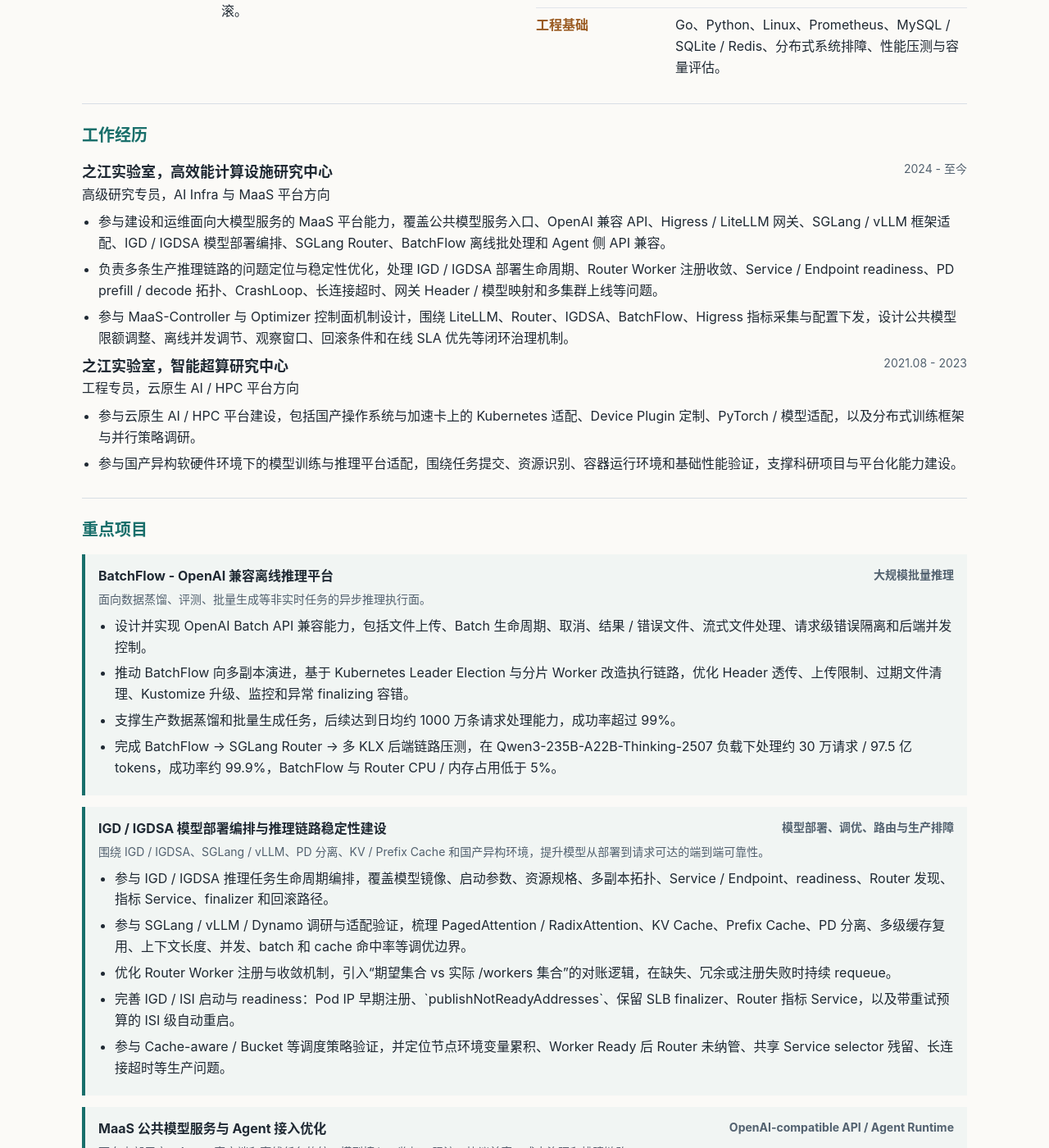
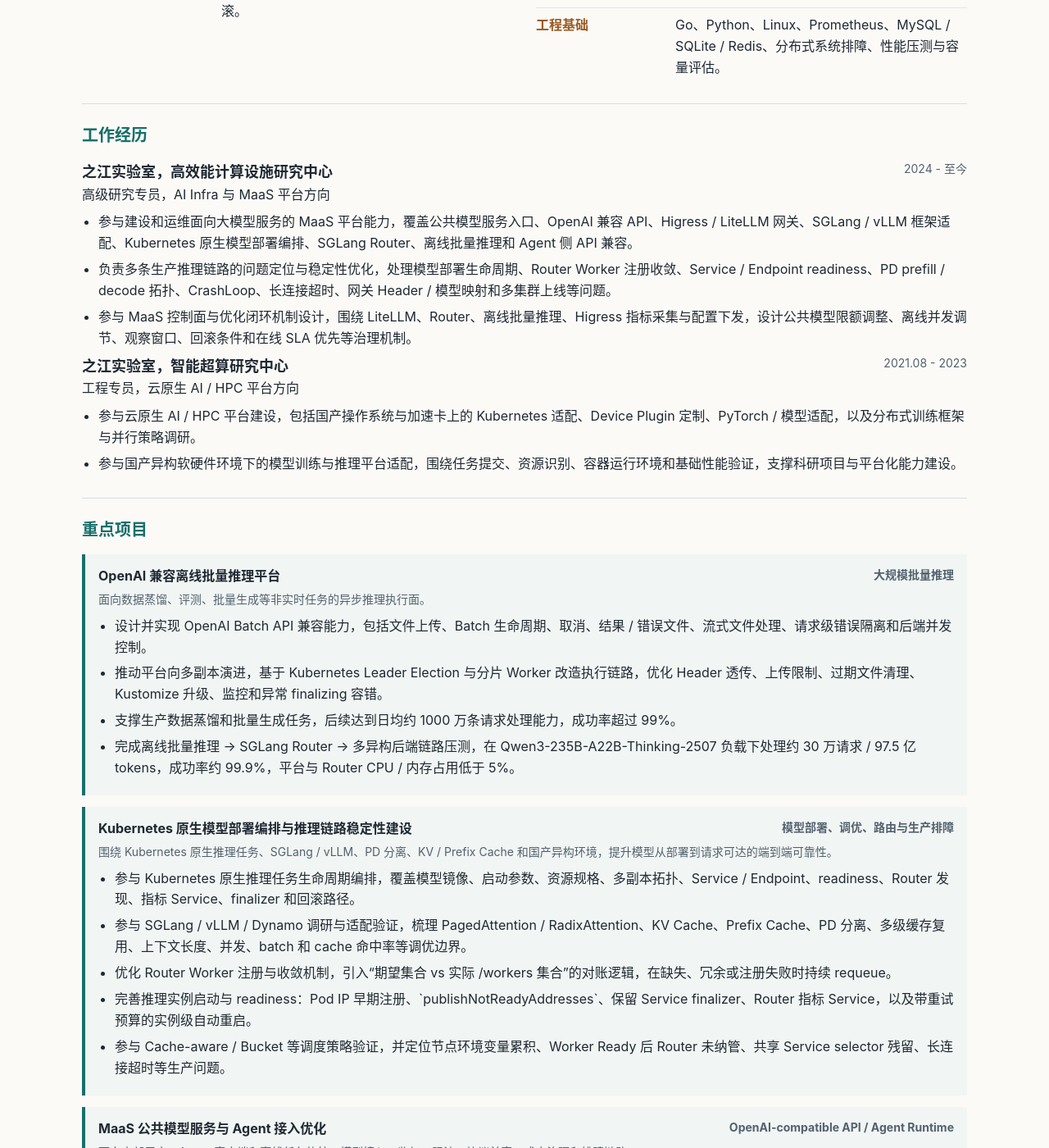
Before and after one commit to WZStephen/wzstephen.github.io, a Jekyll site: the page resume/index-cn.html, which Jekyll copies as it is, in a window 1280 px wide and 1400 px high, scrolled down 1234 px. Shown: the whole window at 82% size. Built offline with Jekyll 4.4.1, drawn with Linux system fonts in a browser that asks for light colours; some of the changed text lies outside the part shown.

```diff
--- a/resume/index-cn.html
+++ b/resume/index-cn.html
@@ -376,19 +376,19 @@
     <section>
       <h2>个人简介</h2>
       <div class="summary">
-        面向 AI Infra 与大模型推理服务的平台工程师，专注生产级 LLM Serving、模型服务控制面和 OpenAI 兼容 MaaS 能力建设。长期参与公共模型服务、离线批量推理、IGD / IGDSA 模型部署编排、SGLang / vLLM 框架适配与轻量调优、模型网关、路由可靠性、Agent 客户端接入和国产 GPU / XPU 环境适配。在当前工作中将 Claude Code、Codex、OpenCode、OpenClaw 等 Agent 工具链嵌入代码检索、排障、文档、发布核对和验证闭环，推动复杂平台能力快速迭代。
+        面向 AI Infra 与大模型推理服务的平台工程师，专注生产级 LLM Serving、模型服务控制面和 OpenAI 兼容 MaaS 能力建设。长期参与公共模型服务、离线批量推理、Kubernetes 原生模型部署编排、SGLang / vLLM 框架适配与轻量调优、模型网关、路由可靠性、Agent 客户端接入和国产 GPU / XPU 环境适配。在当前工作中将 Claude Code、Codex、OpenCode、OpenClaw 等 Agent 工具链嵌入代码检索、排障、文档、发布核对和验证闭环，推动复杂平台能力快速迭代。
       </div>
     </section>
 
     <section>
       <h2>关键成果</h2>
       <ul>
-        <li>支撑 BatchFlow 生产数据蒸馏和批量生成任务，后续达到日均约 1000 万条请求处理能力，成功率超过 99%。</li>
-        <li>验证 BatchFlow -> SGLang Router -> 多 KLX 后端链路：Qwen3 负载下约 30 万请求 / 97.5 亿 tokens，成功率约 99.9%，BatchFlow 与 Router CPU / 内存开销低于 5%。</li>
+        <li>支撑 OpenAI 兼容离线批量推理平台承接生产数据蒸馏和批量生成任务，后续达到日均约 1000 万条请求处理能力，成功率超过 99%。</li>
+        <li>验证离线批量推理 -> SGLang Router -> 多异构后端链路：Qwen3 负载下约 30 万请求 / 97.5 亿 tokens，成功率约 99.9%，平台与 Router CPU / 内存开销低于 5%。</li>
         <li>参与 SGLang / vLLM / Dynamo 推理框架调优：覆盖 KV / Prefix Cache、PD 分离、Cache-aware / Bucket 路由和 QPS / TTFT / Tok/s 验证。</li>
         <li>建设 OpenAI 兼容 MaaS 公共服务能力，围绕 API key、模型授权、TPM / RPM、token budget、模型映射和 Agent 客户端接入沉淀可复用治理流程。</li>
         <li>在当前 MaaS / LLM Serving 工作中使用 Agent 辅助代码检索、故障复盘、方案草稿、发布核对和文档沉淀，把多步人工流程沉淀为可复用迭代链路。</li>
-        <li>围绕 IGD / IGDSA 完善模型部署生命周期，覆盖 CRD / Controller、Service / Endpoint、readiness、Router 发现、指标 Service、finalizer、多集群上线和回滚。</li>
+        <li>围绕 Kubernetes 原生模型部署控制面完善推理任务生命周期，覆盖 CRD / Controller、Service / Endpoint、readiness、Router 发现、指标 Service、finalizer、多集群上线和回滚。</li>
       </ul>
     </section>
 
@@ -404,7 +404,7 @@
       <div class="grid">
         <div>
           <div class="skill-row"><div class="skill-label">LLM 推理</div><div>SGLang、vLLM、OpenAI 兼容 API、流式响应、Embedding、Responses API、PD 分离、KV / Prefix Cache、Cache-aware 与 Bucket 路由。</div></div>
-          <div class="skill-row"><div class="skill-label">模型部署</div><div>IGD / IGDSA、Kubernetes Operator / Controller、CRD、Helm、Kustomize、Service / Endpoint、readiness、finalizer、平滑升级与回滚。</div></div>
+          <div class="skill-row"><div class="skill-label">模型部署</div><div>Kubernetes 原生推理任务、Operator / Controller、CRD、Helm、Kustomize、Service / Endpoint、readiness、finalizer、平滑升级与回滚。</div></div>
         </div>
         <div>
           <div class="skill-row"><div class="skill-label">MaaS 公共服务</div><div>Higress、LiteLLM、AI Gateway、API key、team / model access、TPM / RPM、token budget、模型映射、指标与可观测性。</div></div>
@@ -424,9 +424,9 @@
         <div class="meta">2024 - 至今</div>
       </div>
       <ul>
-        <li>参与建设和运维面向大模型服务的 MaaS 平台能力，覆盖公共模型服务入口、OpenAI 兼容 API、Higress / LiteLLM 网关、SGLang / vLLM 框架适配、IGD / IGDSA 模型部署编排、SGLang Router、BatchFlow 离线批处理和 Agent 侧 API 兼容。</li>
-        <li>负责多条生产推理链路的问题定位与稳定性优化，处理 IGD / IGDSA 部署生命周期、Router Worker 注册收敛、Service / Endpoint readiness、PD prefill / decode 拓扑、CrashLoop、长连接超时、网关 Header / 模型映射和多集群上线等问题。</li>
-        <li>参与 MaaS-Controller 与 Optimizer 控制面机制设计，围绕 LiteLLM、Router、IGDSA、BatchFlow、Higress 指标采集与配置下发，设计公共模型限额调整、离线并发调节、观察窗口、回滚条件和在线 SLA 优先等闭环治理机制。</li>
+        <li>参与建设和运维面向大模型服务的 MaaS 平台能力，覆盖公共模型服务入口、OpenAI 兼容 API、Higress / LiteLLM 网关、SGLang / vLLM 框架适配、Kubernetes 原生模型部署编排、SGLang Router、离线批量推理和 Agent 侧 API 兼容。</li>
+        <li>负责多条生产推理链路的问题定位与稳定性优化，处理模型部署生命周期、Router Worker 注册收敛、Service / Endpoint readiness、PD prefill / decode 拓扑、CrashLoop、长连接超时、网关 Header / 模型映射和多集群上线等问题。</li>
+        <li>参与 MaaS 控制面与优化闭环机制设计，围绕 LiteLLM、Router、离线批量推理、Higress 指标采集与配置下发，设计公共模型限额调整、离线并发调节、观察窗口、回滚条件和在线 SLA 优先等治理机制。</li>
       </ul>
 
       <div class="item-head">
@@ -446,29 +446,29 @@
       <h2>重点项目</h2>
       <div class="project">
         <div class="project-title">
-          <span>BatchFlow - OpenAI 兼容离线推理平台</span>
+          <span>OpenAI 兼容离线批量推理平台</span>
           <span class="meta">大规模批量推理</span>
         </div>
         <div class="tagline">面向数据蒸馏、评测、批量生成等非实时任务的异步推理执行面。</div>
         <ul>
           <li>设计并实现 OpenAI Batch API 兼容能力，包括文件上传、Batch 生命周期、取消、结果 / 错误文件、流式文件处理、请求级错误隔离和后端并发控制。</li>
-          <li>推动 BatchFlow 向多副本演进，基于 Kubernetes Leader Election 与分片 Worker 改造执行链路，优化 Header 透传、上传限制、过期文件清理、Kustomize 升级、监控和异常 finalizing 容错。</li>
+          <li>推动平台向多副本演进，基于 Kubernetes Leader Election 与分片 Worker 改造执行链路，优化 Header 透传、上传限制、过期文件清理、Kustomize 升级、监控和异常 finalizing 容错。</li>
           <li>支撑生产数据蒸馏和批量生成任务，后续达到日均约 1000 万条请求处理能力，成功率超过 99%。</li>
-          <li>完成 BatchFlow -> SGLang Router -> 多 KLX 后端链路压测，在 Qwen3-235B-A22B-Thinking-2507 负载下处理约 30 万请求 / 97.5 亿 tokens，成功率约 99.9%，BatchFlow 与 Router CPU / 内存占用低于 5%。</li>
+          <li>完成离线批量推理 -> SGLang Router -> 多异构后端链路压测，在 Qwen3-235B-A22B-Thinking-2507 负载下处理约 30 万请求 / 97.5 亿 tokens，成功率约 99.9%，平台与 Router CPU / 内存占用低于 5%。</li>
         </ul>
       </div>
 
       <div class="project">
         <div class="project-title">
-          <span>IGD / IGDSA 模型部署编排与推理链路稳定性建设</span>
+          <span>Kubernetes 原生模型部署编排与推理链路稳定性建设</span>
           <span class="meta">模型部署、调优、路由与生产排障</span>
         </div>
-        <div class="tagline">围绕 IGD / IGDSA、SGLang / vLLM、PD 分离、KV / Prefix Cache 和国产异构环境，提升模型从部署到请求可达的端到端可靠性。</div>
+        <div class="tagline">围绕 Kubernetes 原生推理任务、SGLang / vLLM、PD 分离、KV / Prefix Cache 和国产异构环境，提升模型从部署到请求可达的端到端可靠性。</div>
         <ul>
-          <li>参与 IGD / IGDSA 推理任务生命周期编排，覆盖模型镜像、启动参数、资源规格、多副本拓扑、Service / Endpoint、readiness、Router 发现、指标 Service、finalizer 和回滚路径。</li>
+          <li>参与 Kubernetes 原生推理任务生命周期编排，覆盖模型镜像、启动参数、资源规格、多副本拓扑、Service / Endpoint、readiness、Router 发现、指标 Service、finalizer 和回滚路径。</li>
           <li>参与 SGLang / vLLM / Dynamo 调研与适配验证，梳理 PagedAttention / RadixAttention、KV Cache、Prefix Cache、PD 分离、多级缓存复用、上下文长度、并发、batch 和 cache 命中率等调优边界。</li>
           <li>优化 Router Worker 注册与收敛机制，引入“期望集合 vs 实际 /workers 集合”的对账逻辑，在缺失、冗余或注册失败时持续 requeue。</li>
-          <li>完善 IGD / ISI 启动与 readiness：Pod IP 早期注册、`publishNotReadyAddresses`、保留 SLB finalizer、Router 指标 Service，以及带重试预算的 ISI 级自动重启。</li>
+          <li>完善推理实例启动与 readiness：Pod IP 早期注册、`publishNotReadyAddresses`、保留 Service finalizer、Router 指标 Service，以及带重试预算的实例级自动重启。</li>
           <li>参与 Cache-aware / Bucket 等调度策略验证，并定位节点环境变量累积、Worker Ready 后 Router 未纳管、共享 Service selector 残留、长连接超时等生产问题。</li>
         </ul>
       </div>
```
Also changed, not shown: resume/index.html (+15 -15 lines), 2 other files.
